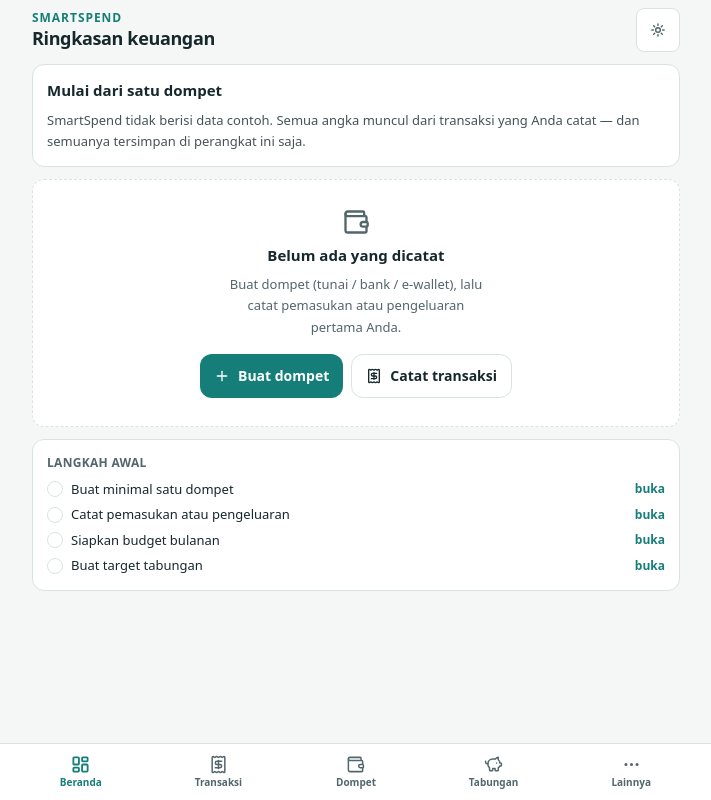
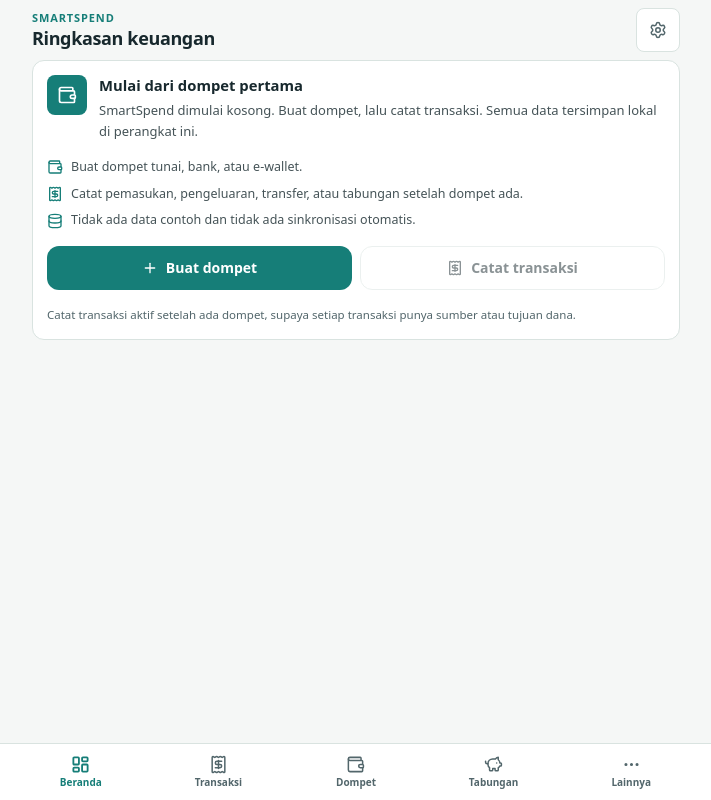
Before and after one commit to edmames/smart-spend, a Next.js app: page / in a window 1280 px wide. Shown: the whole page, without its empty margins (284-995 px from the left). Built offline with nearby package versions, Linux system fonts and the light colour scheme.

Commit message:
feat: redesign SmartSpend dashboard experience

```diff
--- a/src/app/page.tsx
+++ b/src/app/page.tsx
@@ -1,8 +1,8 @@
 "use client";
 
 import Link from "next/link";
-import { ArrowRight, PiggyBank, Plus, Receipt, Wallet } from "lucide-react";
-import { Badge, Card, EmptyState, LinkButton, SectionTitle } from "@/components/ui/layout";
+import { ArrowRight, Database, PiggyBank, Plus, Receipt, Settings, Wallet, type LucideIcon } from "lucide-react";
+import { Button, Card, LinkButton, ProgressBar, SectionTitle, SkeletonBlock } from "@/components/ui/layout";
 import { HydrationGate } from "@/components/ui/hydration-gate";
 import { CashFlowCard, TotalMoneyCard } from "@/components/summary/summary";
 import { TransactionList } from "@/components/transactions/transaction-list";
@@ -16,7 +16,7 @@
     <>
       <DashboardHeader />
       <div className="flex flex-col gap-3">
-        <HydrationGate>
+        <HydrationGate fallback={<DashboardSkeleton />}>
           <DashboardBody />
         </HydrationGate>
       </div>
@@ -26,20 +26,17 @@
 
 function DashboardHeader() {
   return (
-    <header className="mb-3 flex min-h-11 items-center justify-between gap-2">
+    <header className="mb-2 flex min-h-11 items-center justify-between gap-2">
       <div>
-        <p className="text-[12px] font-bold uppercase tracking-[0.08em] text-brand">SmartSpend</p>
+        <p className="text-[11px] font-bold uppercase tracking-[0.08em] text-brand">SmartSpend</p>
         <h1 className="page-title text-ink">Ringkasan keuangan</h1>
       </div>
       <Link
         href="/settings"
         aria-label="Pengaturan"
-        className="inline-flex h-11 w-11 items-center justify-center rounded-lg border border-line bg-surface text-muted hover:text-ink"
+        className="inline-flex h-11 w-11 items-center justify-center rounded-lg border border-line bg-surface text-muted transition hover:border-brand/40 hover:text-brand"
       >
-        <svg viewBox="0 0 20 20" className="h-[18px] w-[18px]" fill="none" stroke="currentColor" strokeWidth="1.6" aria-hidden>
-          <circle cx="10" cy="10" r="2.6" />
-          <path d="M10 3.2v1.6M10 15.2v1.6M3.2 10h1.6M15.2 10h1.6M5.2 5.2l1.1 1.1M13.7 13.7l1.1 1.1M14.8 5.2l-1.1 1.1M6.3 13.7l-1.1 1.1" strokeLinecap="round" />
-        </svg>
+        <Settings className="h-[18px] w-[18px]" aria-hidden />
       </Link>
     </header>
   );
@@ -49,42 +46,11 @@
   const derived = useDerived();
   const data = useSmartSpendStore((state) => state.data);
 
-  if (derived.isEmpty) {
-    return (
-      <>
-        <Card as="section" className="flex flex-col gap-2 bg-brand-soft/50">
-          <p className="text-[15px] font-bold text-ink">Mulai dari satu dompet</p>
-          <p className="text-[13px] leading-relaxed text-ink/80">
-            SmartSpend tidak berisi data contoh. Semua angka muncul dari transaksi yang Anda catat — dan semuanya
-            tersimpan di perangkat ini saja.
-          </p>
-        </Card>
+  if (derived.isEmpty) return <EmptyDashboard />;
 
-        <EmptyState
-          icon={<Wallet className="h-7 w-7" />}
-          title="Belum ada yang dicatat"
-          description="Buat dompet (tunai / bank / e-wallet), lalu catat pemasukan atau pengeluaran pertama Anda."
-          action={
-            <div className="flex flex-col gap-2 sm:flex-row">
-              <LinkButton href="/wallets/new">
-                <Plus className="h-4 w-4" aria-hidden />
-                Buat dompet
-              </LinkButton>
-              <LinkButton href="/transactions/new" variant="secondary">
-                <Receipt className="h-4 w-4" aria-hidden />
-                Catat transaksi
-              </LinkButton>
-            </div>
-          }
-        />
-
-        <OnboardingChecklist />
-      </>
-    );
-  }
-
-  const recent = sortTransactions(data.transactions).slice(-5).reverse();
-  const overBudget = derived.budgetUsages.filter((usage) => usage.overBudget);
+  const recent = sortTransactions(data.transactions).slice(-4).reverse();
+  const walletPreview = derived.walletRows.slice(0, 4);
+  const savingsPreview = derived.savingsProgress.filter((progress) => progress.target.archivedAt == null).slice(0, 3);
 
   return (
     <>
@@ -94,108 +60,15 @@
         savingsTotal={derived.totalMoney.savingsTotal}
       />
 
-      <div className="grid grid-cols-3 gap-2">
-        <LinkButton href="/transactions/new" size="sm" variant="primary" className="h-16 flex-col gap-1">
-          <Plus className="h-4 w-4" aria-hidden />
-          Catat
-        </LinkButton>
-        <LinkButton href="/wallets" size="sm" variant="secondary" className="h-16 flex-col gap-1">
-          <Wallet className="h-4 w-4" aria-hidden />
-          Dompet
-        </LinkButton>
-        <LinkButton href="/savings" size="sm" variant="secondary" className="h-16 flex-col gap-1">
-          <PiggyBank className="h-4 w-4" aria-hidden />
-          Tabungan
-        </LinkButton>
-      </div>
+      <QuickActions />
 
       <CashFlowCard summary={derived.monthly} />
 
-      {derived.walletRows.length > 0 ? (
-        <>
-          <SectionTitle
-            action={
-              <Link href="/wallets" className="flex items-center gap-0.5 text-[12px] font-semibold text-brand hover:underline">
-                Semua dompet
-                <ArrowRight className="h-3 w-3" aria-hidden />
-              </Link>
-            }
-          >
-            Dompet
-          </SectionTitle>
-          <Card as="section" padded={false} className="divide-y divide-line/70 px-3">
-            {derived.walletRows.slice(0, 4).map((row) => (
-              <Link key={row.wallet.id} href={`/wallets/${row.wallet.id}`} className="flex items-center justify-between gap-2 py-2.5">
-                <span className="flex min-w-0 items-center gap-1.5">
-                  <span className="truncate text-[13.5px] font-semibold text-ink">{row.wallet.name}</span>
-                  {row.wallet.archivedAt ? <Badge tone="neutral">arsip</Badge> : null}
-                </span>
-                <span className="shrink-0 text-[13.5px] font-bold tabular text-ink">{formatIDR(row.balance)}</span>
-              </Link>
-            ))}
-          </Card>
-        </>
-      ) : null}
+      {walletPreview.length > 0 ? <WalletPreview rows={walletPreview} total={derived.totalMoney.walletTotal} /> : null}
 
-      {derived.savingsProgress.length > 0 ? (
-        <>
-          <SectionTitle
-            action={
-              <Link href="/savings" className="flex items-center gap-0.5 text-[12px] font-semibold text-brand hover:underline">
-                Kelola
-                <ArrowRight className="h-3 w-3" aria-hidden />
-              </Link>
-            }
-          >
-            Tabungan
-          </SectionTitle>
-          <Card as="section" padded={false} className="divide-y divide-line/70 px-3">
-            {derived.savingsProgress.slice(0, 3).map((progress) => (
-              <Link
-                key={progress.target.id}
-                href={`/savings/${progress.target.id}`}
-                className="flex items-center justify-between gap-2 py-2.5"
-              >
-                <span className="min-w-0 truncate text-[13.5px] font-semibold text-ink">{progress.target.name}</span>
-                <span className="flex shrink-0 items-baseline gap-1.5">
-                  <span className="text-[13.5px] font-bold tabular text-ink">{formatIDR(progress.saved)}</span>
-                  <span className="text-[11px] tabular text-muted">
-                    {progress.percentCapped.toFixed(0)}%
-                  </span>
-                </span>
-              </Link>
-            ))}
-          </Card>
-        </>
-      ) : null}
+      {savingsPreview.length > 0 ? <SavingsPreview items={savingsPreview} /> : null}
 
-      {overBudget.length > 0 ? (
-        <Card as="section" className="flex flex-col gap-1.5 border-expense/30 bg-expense-soft">
-          <p className="text-[12.5px] font-bold text-expense">
-            {overBudget.length} budget melewati batas bulan ini
-          </p>
-          {overBudget.slice(0, 3).map((usage) => (
-            <p key={usage.budget.id} className="text-[12px] text-ink/80">
-              {formatIDR(usage.spent)} / {formatIDR(usage.limit)}
-            </p>
-          ))}
-          <Link href="/budgets" className="mt-1 text-[12px] font-semibold text-expense hover:underline">
-            Lihat budget
-          </Link>
-        </Card>
-      ) : null}
-
-      <SectionTitle
-        action={
-          <Link href="/transactions" className="flex items-center gap-0.5 text-[12px] font-semibold text-brand hover:underline">
-            Semua
-            <ArrowRight className="h-3 w-3" aria-hidden />
-          </Link>
-        }
-      >
-        Transaksi terakhir
-      </SectionTitle>
-      <TransactionList items={recent} emptyTitle="Belum ada transaksi" />
+      <RecentTransactions items={recent} />
 
       <p className="px-1 text-center text-[11px] leading-relaxed text-muted">
         Data disimpan di browser/perangkat ini dan belum tersinkron antarperangkat.{" "}
@@ -207,44 +80,194 @@
   );
 }
 
-function OnboardingChecklist() {
-  const data = useSmartSpendStore((state) => state.data);
-  const steps = [
-    { label: "Buat minimal satu dompet", done: data.wallets.length > 0, href: "/wallets/new" },
-    { label: "Catat pemasukan atau pengeluaran", done: data.transactions.length > 0, href: "/transactions/new" },
-    { label: "Siapkan budget bulanan", done: data.budgets.length > 0, href: "/budgets" },
-    { label: "Buat target tabungan", done: data.savingsTargets.length > 0, href: "/savings/new" },
-  ];
+function DashboardSkeleton() {
+  return (
+    <div className="flex flex-col gap-3" role="status" aria-live="polite" aria-busy="true">
+      <span className="sr-only">Memuat ringkasan keuangan...</span>
+      <Card className="flex flex-col gap-3" aria-label="Memuat total uang">
+        <SkeletonBlock className="h-3 w-28" />
+        <SkeletonBlock className="h-8 w-48" />
+        <div className="grid grid-cols-2 gap-2">
+          <SkeletonBlock className="h-10" />
+          <SkeletonBlock className="h-10" />
+        </div>
+      </Card>
+      <div className="grid grid-cols-3 gap-2">
+        <SkeletonBlock className="h-11" />
+        <SkeletonBlock className="h-11" />
+        <SkeletonBlock className="h-11" />
+      </div>
+      <Card className="flex flex-col gap-2.5">
+        <SkeletonBlock className="h-4 w-24" />
+        <div className="grid grid-cols-2 gap-2">
+          <SkeletonBlock className="h-16" />
+          <SkeletonBlock className="h-16" />
+        </div>
+      </Card>
+    </div>
+  );
+}
 
+function QuickActions() {
   return (
-    <Card as="section" className="flex flex-col gap-2">
-      <p className="text-[12px] font-bold uppercase tracking-wide text-muted">Langkah awal</p>
-      <ul className="flex flex-col gap-1.5">
-        {steps.map((step) => (
-          <li key={step.label} className="flex items-center justify-between gap-2">
-            <span className="flex min-w-0 items-center gap-2">
-              <span
-                className={
-                  step.done
-                    ? "inline-flex h-4 w-4 shrink-0 items-center justify-center rounded-full bg-income text-[10px] font-bold text-white"
-                    : "inline-flex h-4 w-4 shrink-0 items-center justify-center rounded-full border border-line"
-                }
-                aria-hidden
-              >
-                {step.done ? "✓" : ""}
-              </span>
-              <span className={step.done ? "truncate text-[13px] text-muted line-through" : "truncate text-[13px] font-medium text-ink"}>
-                {step.label}
-              </span>
-            </span>
-            {!step.done ? (
-              <Link href={step.href} className="shrink-0 text-[12px] font-semibold text-brand hover:underline">
-                buka
+    <section aria-label="Aksi cepat" className="grid grid-cols-3 gap-2">
+      <LinkButton href="/transactions/new" size="sm" variant="primary" className="min-h-11 gap-1.5">
+        <Plus className="h-4 w-4" aria-hidden />
+        Catat
+      </LinkButton>
+      <LinkButton href="/wallets" size="sm" variant="secondary" className="min-h-11 gap-1.5">
+        <Wallet className="h-4 w-4" aria-hidden />
+        Dompet
+      </LinkButton>
+      <LinkButton href="/savings" size="sm" variant="secondary" className="min-h-11 gap-1.5">
+        <PiggyBank className="h-4 w-4" aria-hidden />
+        Tabungan
+      </LinkButton>
+    </section>
+  );
+}
+
+function WalletPreview({ rows, total }: { rows: ReturnType<typeof useDerived>["walletRows"]; total: number }) {
+  return (
+    <section aria-labelledby="wallet-preview-title" className="flex flex-col gap-2">
+      <SectionTitle
+        id="wallet-preview-title"
+        action={
+          <Link href="/wallets" className="flex items-center gap-0.5 text-[12px] font-semibold text-brand hover:underline">
+            Semua dompet
+            <ArrowRight className="h-3 w-3" aria-hidden />
+          </Link>
+        }
+      >
+        Di mana uang Anda
+      </SectionTitle>
+      <Card padded={false} className="overflow-hidden">
+        <div className="flex items-center justify-between gap-2 border-b border-line px-3 py-2">
+          <span className="text-[12px] font-semibold text-muted">Total dompet</span>
+          <span className="text-[13.5px] font-bold tabular text-ink">{formatIDR(total)}</span>
+        </div>
+        <ul className="divide-y divide-line/70 px-3">
+          {rows.map((row) => (
+            <li key={row.wallet.id}>
+              <Link href={`/wallets/${row.wallet.id}`} className="flex items-center justify-between gap-2 py-2.5">
+                <span className="min-w-0 truncate text-[13.5px] font-semibold text-ink">{row.wallet.name}</span>
+                <span className="shrink-0 text-[13.5px] font-bold tabular text-ink">{formatIDR(row.balance)}</span>
               </Link>
-            ) : null}
-          </li>
-        ))}
-      </ul>
+            </li>
+          ))}
+        </ul>
+      </Card>
+    </section>
+  );
+}
+
+function SavingsPreview({ items }: { items: ReturnType<typeof useDerived>["savingsProgress"] }) {
+  return (
+    <section aria-labelledby="savings-preview-title" className="flex flex-col gap-2">
+      <SectionTitle
+        id="savings-preview-title"
+        action={
+          <Link href="/savings" className="flex items-center gap-0.5 text-[12px] font-semibold text-brand hover:underline">
+            Kelola
+            <ArrowRight className="h-3 w-3" aria-hidden />
+          </Link>
+        }
+      >
+        Tabungan
+      </SectionTitle>
+      <Card padded={false} className="overflow-hidden px-3">
+        <ul className="divide-y divide-line/70">
+          {items.map((progress) => (
+            <li key={progress.target.id}>
+              <Link href={`/savings/${progress.target.id}`} className="flex flex-col gap-1.5 py-2.5">
+                <div className="flex items-baseline justify-between gap-2">
+                  <span className="min-w-0 truncate text-[13.5px] font-semibold text-ink">{progress.target.name}</span>
+                  <span className="shrink-0 text-[13px] font-bold tabular text-ink">{formatIDR(progress.saved)}</span>
+                </div>
+                <div className="flex items-center gap-2">
+                  <ProgressBar
+                    percent={progress.percentCapped}
+                    tone={progress.goalReached ? "income" : "savings"}
+                    className="h-1.5"
+                    label={`Progres ${progress.target.name}`}
+                  />
+                  <span className="w-9 shrink-0 text-right text-[11px] tabular text-muted">
+                    {progress.percentCapped.toFixed(0)}%
+                  </span>
+                </div>
+                <p className="text-[11.5px] text-muted">Target {formatIDR(progress.targetAmount)}</p>
+              </Link>
+            </li>
+          ))}
+        </ul>
+      </Card>
+    </section>
+  );
+}
+
+function RecentTransactions({ items }: { items: ReturnType<typeof sortTransactions> }) {
+  return (
+    <section aria-labelledby="recent-transactions-title" className="flex flex-col gap-2">
+      <SectionTitle
+        id="recent-transactions-title"
+        action={
+          <Link href="/transactions" className="flex items-center gap-0.5 text-[12px] font-semibold text-brand hover:underline">
+            Semua
+            <ArrowRight className="h-3 w-3" aria-hidden />
+          </Link>
+        }
+      >
+        Transaksi terakhir
+      </SectionTitle>
+      <TransactionList items={items} emptyTitle="Belum ada transaksi" dense />
+    </section>
+  );
+}
+
+function EmptyDashboard() {
+  return (
+    <Card as="section" className="flex flex-col gap-4 bg-brand-soft/55">
+      <div className="flex items-start gap-3">
+        <span className="inline-flex h-10 w-10 shrink-0 items-center justify-center rounded-lg bg-brand text-primary-foreground">
+          <Wallet className="h-5 w-5" aria-hidden />
+        </span>
+        <div className="min-w-0">
+          <h2 className="card-title text-ink">Mulai dari dompet pertama</h2>
+          <p className="mt-1 text-[13px] leading-relaxed text-ink/80">
+            SmartSpend dimulai kosong. Buat dompet, lalu catat transaksi. Semua data tersimpan lokal di perangkat ini.
+          </p>
+        </div>
+      </div>
+
+      <div className="grid gap-2">
+        <EmptyStep icon={Wallet} text="Buat dompet tunai, bank, atau e-wallet." />
+        <EmptyStep icon={Receipt} text="Catat pemasukan, pengeluaran, transfer, atau tabungan setelah dompet ada." />
+        <EmptyStep icon={Database} text="Tidak ada data contoh dan tidak ada sinkronisasi otomatis." />
+      </div>
+
+      <div className="grid grid-cols-1 gap-2 sm:grid-cols-2">
+        <LinkButton href="/wallets/new">
+          <Plus className="h-4 w-4" aria-hidden />
+          Buat dompet
+        </LinkButton>
+        <Button variant="secondary" disabled className="justify-center">
+          <Receipt className="h-4 w-4" aria-hidden />
+          Catat transaksi
+        </Button>
+      </div>
+
+      <p className="text-[11.5px] leading-relaxed text-muted">
+        Catat transaksi aktif setelah ada dompet, supaya setiap transaksi punya sumber atau tujuan dana.
+      </p>
     </Card>
   );
 }
+
+function EmptyStep({ icon: Icon, text }: { icon: LucideIcon; text: string }) {
+  return (
+    <div className="flex items-center gap-2 text-[12.5px] text-ink/80">
+      <Icon className="h-4 w-4 shrink-0 text-brand" aria-hidden />
+      <span>{text}</span>
+    </div>
+  );
+}
--- a/src/components/summary/summary.tsx
+++ b/src/components/summary/summary.tsx
@@ -1,8 +1,8 @@
 "use client";
 
 import Link from "next/link";
-import { CalendarDays, ChevronLeft, ChevronRight } from "lucide-react";
-import { Badge, Card } from "@/components/ui/layout";
+import { ArrowDown, ArrowUp, CalendarDays, ChevronLeft, ChevronRight, Info } from "lucide-react";
+import { Card } from "@/components/ui/layout";
 import { cn } from "@/lib/cn";
 import { formatIDR } from "@/domain/money";
 import { ALL_CATEGORIES, type CategoryMeta } from "@/domain/categories";
@@ -55,58 +55,61 @@
   total,
   walletTotal,
   savingsTotal,
-  onboarding,
 }: {
   total: number;
   walletTotal: number;
   savingsTotal: number;
-  onboarding?: boolean;
 }) {
   return (
-    <Card as="section" className="border-transparent bg-[#173b3b] text-white">
-      <p className="text-[12px] font-semibold uppercase tracking-wide text-white/70">Total uang Anda</p>
-      <p className="financial-display mt-1">{formatIDR(total)}</p>
-      <div className="mt-3 flex flex-wrap gap-x-4 gap-y-1 text-[12.5px] text-white/80">
-        <span>
-          Dompet <strong className="tabular text-white">{formatIDR(walletTotal)}</strong>
-        </span>
-        <span>
-          Tabungan <strong className="tabular text-white">{formatIDR(savingsTotal)}</strong>
-        </span>
+    <Card as="section" className="overflow-hidden border-transparent bg-[#123938] p-0 text-white">
+      <div className="px-4 pb-3.5 pt-4">
+        <p className="text-[11px] font-bold uppercase tracking-[0.08em] text-white/65">Total uang Anda</p>
+        <p className="financial-display mt-1 text-[2rem] text-white">{formatIDR(total)}</p>
       </div>
-      {onboarding ? (
-        <p className="mt-3 rounded-lg bg-white/10 px-2.5 py-2 text-[12px] leading-relaxed text-white/85">
-          Mulai dari satu dompet. Saldo tidak pernah diketik dua kali — semuanya dihitung dari transaksi.
-        </p>
-      ) : null}
+      <div className="grid grid-cols-2 border-t border-white/10 bg-white/[0.06]">
+        <div className="px-4 py-2.5">
+          <p className="text-[11px] font-semibold text-white/60">Dompet</p>
+          <p className="mt-0.5 text-[13.5px] font-bold tabular text-white">{formatIDR(walletTotal)}</p>
+        </div>
+        <div className="border-l border-white/10 px-4 py-2.5">
+          <p className="text-[11px] font-semibold text-white/60">Tabungan</p>
+          <p className="mt-0.5 text-[13.5px] font-bold tabular text-white">{formatIDR(savingsTotal)}</p>
+        </div>
+      </div>
     </Card>
   );
 }
 
 export function CashFlowCard({ summary }: { summary: MonthlySummary }) {
+  const netTone = summary.netCashFlow >= 0 ? "text-income" : "text-expense";
+
   return (
     <Card as="section" className="flex flex-col gap-2.5">
       <div className="flex items-center justify-between gap-2">
         <h2 className="text-[13px] font-bold uppercase tracking-wide text-muted">Bulan ini</h2>
-        <Badge tone={summary.netCashFlow >= 0 ? "income" : "expense"}>
-          Net {formatIDR(summary.netCashFlow)}
-        </Badge>
+        <p className={cn("text-[14px] font-extrabold tabular", netTone)}>Net {formatIDR(summary.netCashFlow)}</p>
       </div>
       <div className="grid grid-cols-2 gap-2">
-        <figure className={cn("rounded-xl px-3 py-2.5", "bg-income-soft")}>
-          <figcaption className="text-[11.5px] font-semibold text-income">Pemasukan</figcaption>
+        <figure className="rounded-lg bg-income-soft px-3 py-2.5">
+          <figcaption className="flex items-center gap-1.5 text-[11.5px] font-semibold text-income">
+            <ArrowDown className="h-3.5 w-3.5" aria-hidden />
+            Pemasukan
+          </figcaption>
           <p className="mt-0.5 text-[17px] font-extrabold tabular text-income">{formatIDR(summary.income)}</p>
           <p className="text-[11px] text-muted">{summary.incomeCount} transaksi</p>
         </figure>
-        <figure className={cn("rounded-xl px-3 py-2.5", "bg-expense-soft")}>
-          <figcaption className="text-[11.5px] font-semibold text-expense">Pengeluaran</figcaption>
+        <figure className="rounded-lg bg-expense-soft px-3 py-2.5">
+          <figcaption className="flex items-center gap-1.5 text-[11.5px] font-semibold text-expense">
+            <ArrowUp className="h-3.5 w-3.5" aria-hidden />
+            Pengeluaran
+          </figcaption>
           <p className="mt-0.5 text-[17px] font-extrabold tabular text-expense">{formatIDR(summary.expense)}</p>
           <p className="text-[11px] text-muted">{summary.expenseCount} transaksi</p>
         </figure>
       </div>
-      <p className="text-[11.5px] leading-relaxed text-muted">
-        Transfer, setoran/penarikan tabungan, dan saldo awal tidak dihitung di sini — hanya pemasukan dan pengeluaran
-        nyata.
+      <p className="flex items-start gap-1.5 text-[11.5px] leading-relaxed text-muted">
+        <Info className="mt-0.5 h-3.5 w-3.5 shrink-0" aria-hidden />
+        Hanya pemasukan dan pengeluaran nyata; transfer, tabungan, dan saldo awal dikecualikan.
       </p>
     </Card>
   );
--- a/src/components/ui/hydration-gate.tsx
+++ b/src/components/ui/hydration-gate.tsx
@@ -13,12 +13,12 @@
  * blocks until `hydration === "ready"` and turns storage corruption into an
  * explicit, recoverable screen instead of silently wiping the user's data.
  */
-export function HydrationGate({ children }: { children: React.ReactNode }) {
+export function HydrationGate({ children, fallback }: { children: React.ReactNode; fallback?: React.ReactNode }) {
   const hydration = useSmartSpendStore((state) => state.hydration);
   const failure = useSmartSpendStore((state) => state.storageFailure);
   const reload = useSmartSpendStore((state) => state.reload);
 
-  if (hydration !== "ready") return <LoadingPanel />;
+  if (hydration !== "ready") return fallback ?? <LoadingPanel />;
 
   if (failure) {
     return (
```
Also changed, not shown: 1 other file (tests, documents, lock files or other folders).
